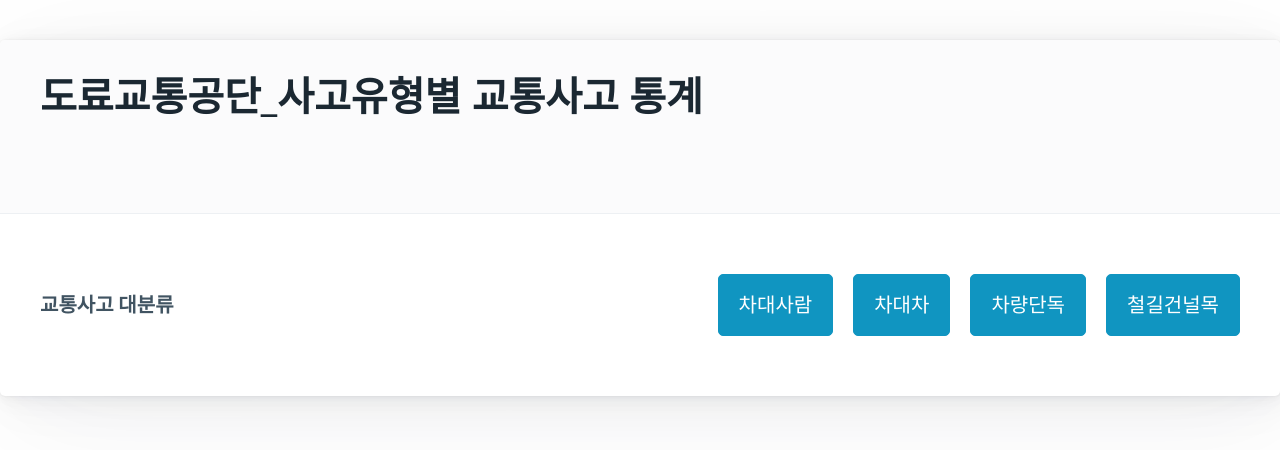
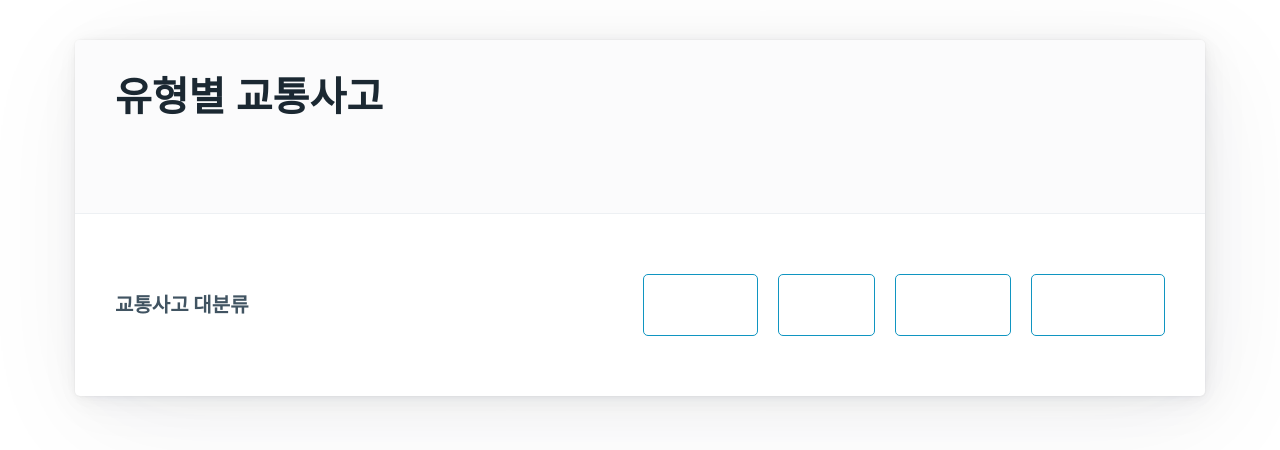
Before and after one commit to ghdaud30/lec4react, a React (Create React App) app: page / in a window 1280 px wide. Shown: the top 450 px of the page. Built offline with nearby package versions, Linux system fonts and the light colour scheme.

Commit message:
사고유형별 교통사고 통계 분류

```diff
--- a/src/06/Taccident.js
+++ b/src/06/Taccident.js
@@ -1,40 +1,115 @@
-import React from 'react'
-import Hh1 from '../comm/Hh1'
-import data from './dataTaccident.json'
+import dataTaccident from './dataTaccident.json'
+import TaccidentNav from './TaccidentNav';
+import Hh1 from "../comm/Hh1"
+import { useEffect, useState } from 'react';
 
 const Taccident = () => {
-    console.log(data);
-    console.log(data.data);
+    //오브젝트 값 가져오기
+    const tdata = dataTaccident.data; // data['data']
+    //console.log(tdata);
 
-    let tdata = data.data;
-    let c1 = [];
-
-    c1 = tdata.map((item) => item["사고유형_대분류"]);
-    console.log(c1);
-    c1 = new Set(c1);   // 중복 제거
-    console.log(c1);
-    c1 = [...c1];       //다시 배열로 만듬   // c1 = [...new Set(c1)]
-    console.log(c1);
-
-    let c1Tag = c1.map((item,idx) => {
-        return <li key={`li${idx}`}><button>{item}</button></li>
+    //대분류
+    //배열 순회
+    let c1 = tdata.map((item) => {  // item is (k , v)
+        //console.log(item.사고유형_대분류);
+        return item.사고유형_대분류;
     });
 
+    c1 = [...new Set(c1)];
+    //console.log("c1", c1);
+
+    //대분류 선택
+    const [sel1, setSel1] = useState();
+
+    //중분류
+    const [c2, setC2] = useState();
+
+    //중분류 선택
+    const [sel2, setSel2] = useState();
+
+    //선택항목
+    const [divTag, setDivTag] = useState();
+
+    //중분류 선택
+    useEffect(() => {
+
+        if (!sel1) {
+            return
+        }
+
+        console.log("대분류선택", sel1);
+
+        let temp = tdata.filter((item) =>  // object
+            item.사고유형_대분류 === sel1
+        );
+        temp = temp.map((item) => item.사고유형_중분류)
+
+        console.log("중뷴류", temp);
+        setC2(temp);
+        setSel2(); // 돌아갈시 초기화
+        setDivTag();  // 돌아갈시 초기화
+
+    }, [sel1]);
+
+    //선택항목
+    useEffect(() => {
+
+        if (!sel2) {
+            return
+        }
+
+        console.log("중분류선택", sel2);
+        let temp = tdata.filter((item) =>  // object
+            item.사고유형_대분류 === sel1 && item.사고유형_중분류 === sel2
+        );
+        console.log("선택항목", temp[0]);
+
+        temp = temp[0];
+
+
+        // temp = Object.keys(temp).map((item, idx) =>
+        //         <div key={`d${idx}`}>{item} : {temp[item]}</div>
+        // );
+
+        let k = Object.keys(temp).filter((item) =>
+            (item != '사고유형_대분류' && item != '사고유형_중분류'));
+
+        console.log('k', k);
+
+        temp = k.map((item, idx) =>
+            <div key={`d${idx}`}>{item} : {temp[item]}</div>
+        );
+
+        // temp = temp.map((item, idx) =>
+        //     <div className='grid'>
+        //         <span key={`span${idx}`}> 경상자수 : {item.경상자수} </span>
+        //         <span key={`span${idx}`}> 부상신고자수 : {item.부상신고자수} </span>
+        //         <span key={`span${idx}`}> 사고건수 : {item.사고건수} </span>
+        //         <span key={`span${idx}`}> 사망자수 : {item.사망자수} </span>
+        //         <span key={`span${idx}`}> 중상자수 : {item.중상자수} </span>
+        //     </div>
+
+        // )
+
+        setDivTag(temp);
+
+    }, [sel2]);
+
+
+
+
     return (
-        <main className=''>
+        <main className='container'>
             <article>
-                <Hh1 title="도료교통공단_사고유형별 교통사고 통계" />
-                <nav>
-                    <ul>
-                        <li><strong>교통사고 대분류</strong></li>
-                    </ul>
-                    <ul>
-                        {c1Tag}
-                    </ul>
-                </nav>
+                <Hh1 title='유형별 교통사고' />
+                <TaccidentNav title="교통사고 대분류" c={c1} setSel={setSel1} />
+                {c2 && <TaccidentNav title="교통사고 중분류" c={c2} setSel={setSel2} />}
+                <div className='grid'>
+                    {divTag}
+                </div>
             </article>
         </main>
-    )
+    );
 };
 
 export default Taccident
--- /dev/null
+++ b/src/06/TaccidentNav.js
@@ -0,0 +1,34 @@
+import dataTaccident from './dataTaccident.json'
+import { useEffect, useState } from 'react';
+
+
+const TaccidentNav = ({ title, c, setSel }) => {
+
+    const [selectedButtonIndex, setSelectedButtonIndex] = useState(null);
+
+    const handleClick = (k) => {
+        setSel(k);
+        setSelectedButtonIndex(k);
+    }
+
+
+    const liTag = c.map((item, idx) =>
+        <li key={`li${idx}`}><button onClick={() => handleClick(item)}
+            style={{
+                backgroundColor: selectedButtonIndex === idx ? 'red' : 'transparent'
+            }}>
+            {item}</button></li>);
+
+    return (
+        <nav>
+            <ul>
+                <li><strong>{title}</strong></li>
+            </ul>
+            <ul>
+                {liTag}
+            </ul>
+        </nav>
+    )
+}
+
+export default TaccidentNav
```
Also changed, not shown: src/06/Taccident_copy.js (added, +40 -0 lines), 1 other file (tests, documents, lock files or other folders).
